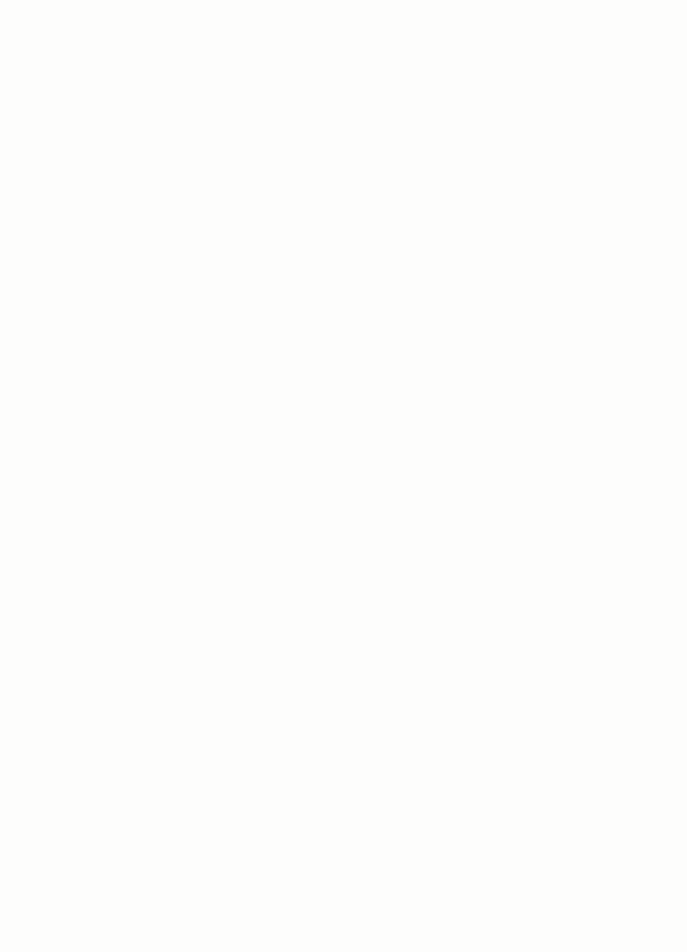
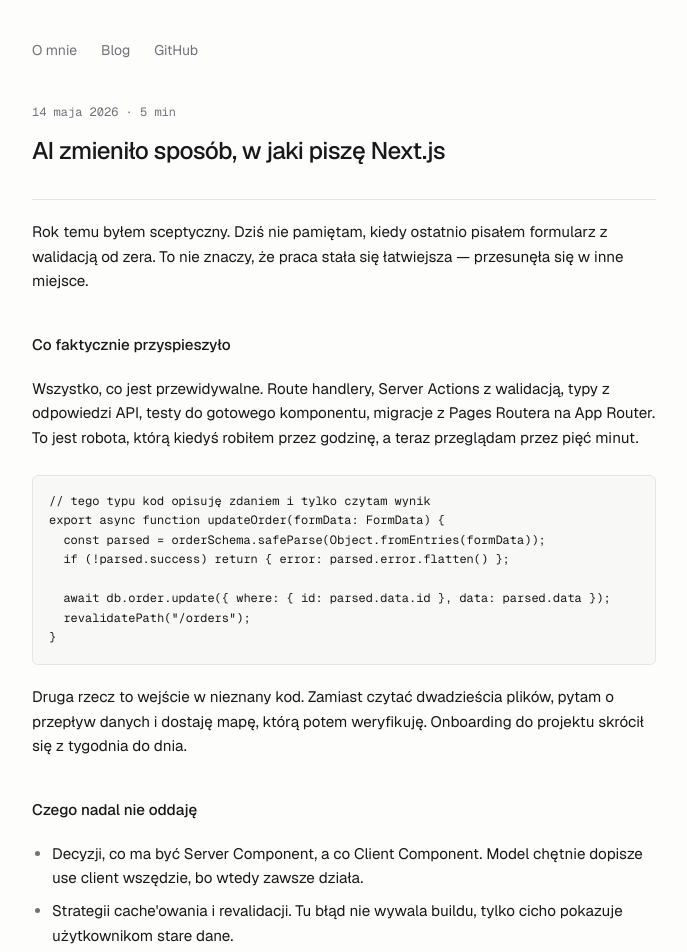
Before and after one commit to Lukas9315/my-portfolio, a Next.js app: page /blog/ai-zmienilo-jak-pisze-next in a window 1280 px wide. Before the commit this address had no page. Shown: the top 952 px of the page, without its empty margins (296-983 px from the left). Before the commit the page ends 800 px from the top, so only its background shows below. Built offline with nearby package versions, Linux system fonts and the light colour scheme.

Commit message:
Add three blog posts and sort newest first
Wpis powitalny, notatka o AI w Next.js i workflow z agentami.
Lista wpisow sortowana po dacie malejaco, strona glowna pokazuje trzy
najnowsze z linkiem do reszty.

```diff
--- a/app/blog/page.tsx
+++ b/app/blog/page.tsx
@@ -4,7 +4,8 @@ import { formatDate, posts } from "@/content/posts";
 
 export const metadata: Metadata = {
   title: "Blog",
-  description: "Notatki o Reakcie, zarządzaniu stanem i tym, co działa w praktyce.",
+  description:
+    "Notatki o Reakcie, zarządzaniu stanem i pracy z agentami — tylko to, co sprawdziłem w praktyce.",
 };
 
 export default function BlogPage() {
@@ -12,7 +13,7 @@ export default function BlogPage() {
     <div>
       <h1 className="text-2xl font-medium tracking-tight">Blog</h1>
       <p className="mt-2 text-muted">
-        Krótkie notatki o Reakcie i zarządzaniu stanem.
+        Krótkie notatki o Reakcie, stanie i pracy z agentami.
       </p>
 
       <ul className="mt-12 divide-y divide-line border-t border-line">
--- a/app/page.tsx
+++ b/app/page.tsx
@@ -65,7 +65,7 @@ export default function Home() {
 
       <Section title="Piszę">
         <ul className="space-y-5">
-          {posts.map((post) => (
+          {posts.slice(0, 3).map((post) => (
             <li key={post.slug}>
               <Link href={`/blog/${post.slug}`} className="group block">
                 <span className="font-medium underline decoration-line underline-offset-4 group-hover:decoration-foreground">
@@ -78,6 +78,12 @@ export default function Home() {
             </li>
           ))}
         </ul>
+        <Link
+          href="/blog"
+          className="mt-8 inline-block text-sm text-muted hover:text-foreground"
+        >
+          Wszystkie wpisy ({posts.length}) →
+        </Link>
       </Section>
 
       <Section title="Poza pracą">
--- a/content/posts.ts
+++ b/content/posts.ts
@@ -190,7 +190,163 @@ const count = useCart((s) => s.items.length);`,
       },
     ],
   },
+  {
+    slug: "zaczynam-pisac",
+    title: "Zaczynam pisać",
+    summary:
+      "Pierwszy wpis, więc krótko: po co mi blog i czego się tu można spodziewać.",
+    date: "2025-09-15",
+    readingTime: "2 min",
+    body: [
+      {
+        type: "p",
+        text: "Od kilku lat mam ten sam nawyk: rozwiązuję problem, cieszę się dwie minuty i idę dalej. Pół roku później trafiam na dokładnie to samo i zaczynam od zera, bo nic z tamtej wiedzy nie zostało zapisane.",
+      },
+      {
+        type: "p",
+        text: "Ten blog jest lekarstwem na to. Nie planuję tu wielkich teorii ani rankingów bibliotek. Chcę zapisywać rzeczy, które sam bym chciał znaleźć, kiedy szukałem odpowiedzi na Stack Overflow o pierwszej w nocy.",
+      },
+      { type: "h2", text: "Czego się spodziewać" },
+      {
+        type: "ul",
+        items: [
+          "Krótkich wpisów. Jeden problem, jedno rozwiązanie, konkretny kod.",
+          "Reacta i Next.js, bo w tym siedzę na co dzień.",
+          "Zarządzania stanem, bo tam najczęściej widzę te same błędy.",
+          "Perspektywy testera, której nie zamierzam się pozbywać.",
+        ],
+      },
+      { type: "h2", text: "Dlaczego w ogóle publicznie" },
+      {
+        type: "p",
+        text: "Bo notatki w szufladzie pozwalają na skróty. Kiedy wiem, że ktoś to przeczyta, sprawdzam kod, zanim go wkleję, i muszę zrozumieć temat na tyle, żeby wytłumaczyć go prosto. To sam w sobie jest niezły test tego, czy naprawdę coś umiem.",
+      },
+      {
+        type: "p",
+        text: "Jeśli w którymś wpisie napiszę bzdurę — pisz śmiało na maila. Poprawię i dopiszę, co było nie tak.",
+      },
+    ],
+  },
+  {
+    slug: "ai-zmienilo-jak-pisze-next",
+    title: "AI zmieniło sposób, w jaki piszę Next.js",
+    summary:
+      "Po roku pracy z agentami w codziennym kodzie: co realnie przyspieszyło, a co nadal muszę robić sam.",
+    date: "2026-05-14",
+    readingTime: "5 min",
+    body: [
+      {
+        type: "p",
+        text: "Rok temu byłem sceptyczny. Dziś nie pamiętam, kiedy ostatnio pisałem formularz z walidacją od zera. To nie znaczy, że praca stała się łatwiejsza — przesunęła się w inne miejsce.",
+      },
+      { type: "h2", text: "Co faktycznie przyspieszyło" },
+      {
+        type: "p",
+        text: "Wszystko, co jest przewidywalne. Route handlery, Server Actions z walidacją, typy z odpowiedzi API, testy do gotowego komponentu, migracje z Pages Routera na App Router. To jest robota, którą kiedyś robiłem przez godzinę, a teraz przeglądam przez pięć minut.",
+      },
+      {
+        type: "code",
+        text: `// tego typu kod opisuję zdaniem i tylko czytam wynik
+export async function updateOrder(formData: FormData) {
+  const parsed = orderSchema.safeParse(Object.fromEntries(formData));
+  if (!parsed.success) return { error: parsed.error.flatten() };
+
+  await db.order.update({ where: { id: parsed.data.id }, data: parsed.data });
+  revalidatePath("/orders");
+}`,
+      },
+      {
+        type: "p",
+        text: "Druga rzecz to wejście w nieznany kod. Zamiast czytać dwadzieścia plików, pytam o przepływ danych i dostaję mapę, którą potem weryfikuję. Onboarding do projektu skrócił się z tygodnia do dnia.",
+      },
+      { type: "h2", text: "Czego nadal nie oddaję" },
+      {
+        type: "ul",
+        items: [
+          "Decyzji, co ma być Server Component, a co Client Component. Model chętnie dopisze use client wszędzie, bo wtedy zawsze działa.",
+          "Strategii cache'owania i revalidacji. Tu błąd nie wywala buildu, tylko cicho pokazuje użytkownikom stare dane.",
+          "Architektury stanu. Zapytany o globalny store dostanę globalny store, nawet jeśli wystarczył useState.",
+          "Granic między pakietami i modułami. Model optymalizuje pojedynczy plik, nie kształt całego projektu.",
+        ],
+      },
+      { type: "h2", text: "Największa zmiana jest gdzie indziej" },
+      {
+        type: "p",
+        text: "Kod jest teraz tani, a jego przeczytanie kosztuje tyle samo co wcześniej. Wąskim gardłem przestało być pisanie, a stało się sprawdzanie. I tutaj cztery lata w QA okazały się najlepszą inwestycją w mojej karierze — bo dokładnie tym się teraz zajmuję przez pół dnia.",
+      },
+      {
+        type: "p",
+        text: "Praktycznie oznacza to jedno: nie przyjmuję diffa, którego nie rozumiem. Jeśli nie potrafię wyjaśnić, dlaczego ta linijka tam jest, nie wchodzi do repo — nawet jeśli testy są zielone.",
+      },
+      {
+        type: "p",
+        text: "I jeszcze jedno, mniej oczywiste: opłaciło się w końcu porządnie opisać projekt. Konwencje, struktura folderów, sposób pobierania danych. Kiedyś to była dokumentacja, której nikt nie czytał. Teraz to kontekst, który realnie zmienia jakość tego, co dostaję.",
+      },
+    ],
+  },
+  {
+    slug: "workflow-z-agentami",
+    title: "Workflow z agentami — co u mnie działa",
+    summary:
+      "Jeden agent do wszystkiego szybko przestaje wystarczać. Kilka wniosków z rozbijania pracy na kroki.",
+    date: "2026-08-20",
+    readingTime: "5 min",
+    body: [
+      {
+        type: "p",
+        text: "Najpierw miałem jeden długi prompt: napraw buga, dopisz testy, zaktualizuj dokumentację. Działało przy małych zmianach, a przy większych rozsypywało się zawsze w tym samym miejscu — agent gubił początek zadania, zanim doszedł do końca.",
+      },
+      { type: "h2", text: "Krok pierwszy: rozbicie na etapy" },
+      {
+        type: "p",
+        text: "Zamiast jednego zadania mam teraz kilka mniejszych, każde z jasnym wejściem i wyjściem. Rozpoznanie kodu, plan, implementacja, weryfikacja. Każdy etap dostaje tylko to, czego potrzebuje.",
+      },
+      {
+        type: "code",
+        text: `1. research  → gdzie w repo żyje ten problem?
+2. plan      → co dokładnie zmieniamy, plik po pliku
+3. implement → tylko to, co jest w planie
+4. verify    → czy da się to zepsuć?`,
+      },
+      {
+        type: "p",
+        text: "Największy zysk daje krok drugi. Plan to kilkanaście linijek, które czytam w minutę — i w tej minucie wyłapuję nieporozumienie, które inaczej kosztowałoby mnie pół godziny czytania gotowego diffa.",
+      },
+      { type: "h2", text: "Krok drugi: osobny agent do sprawdzania" },
+      {
+        type: "p",
+        text: "Ten sam agent, który napisał kod, jest wobec niego bezkrytyczny. Dlatego weryfikację odpala osobno, bez historii wcześniejszej rozmowy, z jednym zadaniem: znajdź przypadek, w którym to nie zadziała.",
+      },
+      {
+        type: "p",
+        text: "To najbliższa rzecz do code review, jaką udało mi się zautomatyzować. Nie wyłapie wszystkiego, ale głupie błędy — pominiętą obsługę błędu, brak stanu ładowania, założenie że tablica nigdy nie jest pusta — łapie zaskakująco skutecznie.",
+      },
+      { type: "h2", text: "Co idzie równolegle, a co nie" },
+      {
+        type: "ul",
+        items: [
+          "Równolegle: przegląd kodu w kilku wymiarach, sprawdzenie kilku hipotez naraz, przeszukiwanie dużego repo.",
+          "Po kolei: wszystko, co dotyka tych samych plików. Dwóch agentów edytujących ten sam moduł to gwarantowany konflikt.",
+        ],
+      },
+      { type: "h2", text: "Trzy rzeczy, których się nauczyłem" },
+      {
+        type: "ul",
+        items: [
+          "Wąskie zadanie bije szczegółową instrukcję. Krótki, konkretny cel działa lepiej niż strona wytycznych.",
+          "Kontekst to koszt. Im więcej wrzucę, tym więcej agent gubi. Mniej znaczy więcej.",
+          "Człowiek zostaje przy decyzjach. Automatyzuję szukanie i pisanie, nie zgodę na merge.",
+        ],
+      },
+      {
+        type: "p",
+        text: "I na koniec zdrowa dawka realizmu: to nie jest darmowe. Cztery kroki to cztery razy więcej zapytań, a bywają zadania, przy których szybciej otworzę plik i poprawię trzy linijki sam. Rozbijanie na etapy zaczyna się opłacać dopiero wtedy, gdy zadanie nie mieści mi się w głowie na raz.",
+      },
+    ],
+  },
 ];
+
+posts.sort((a, b) => b.date.localeCompare(a.date));
 
 export function getPost(slug: string) {
   return posts.find((post) => post.slug === slug);
```
